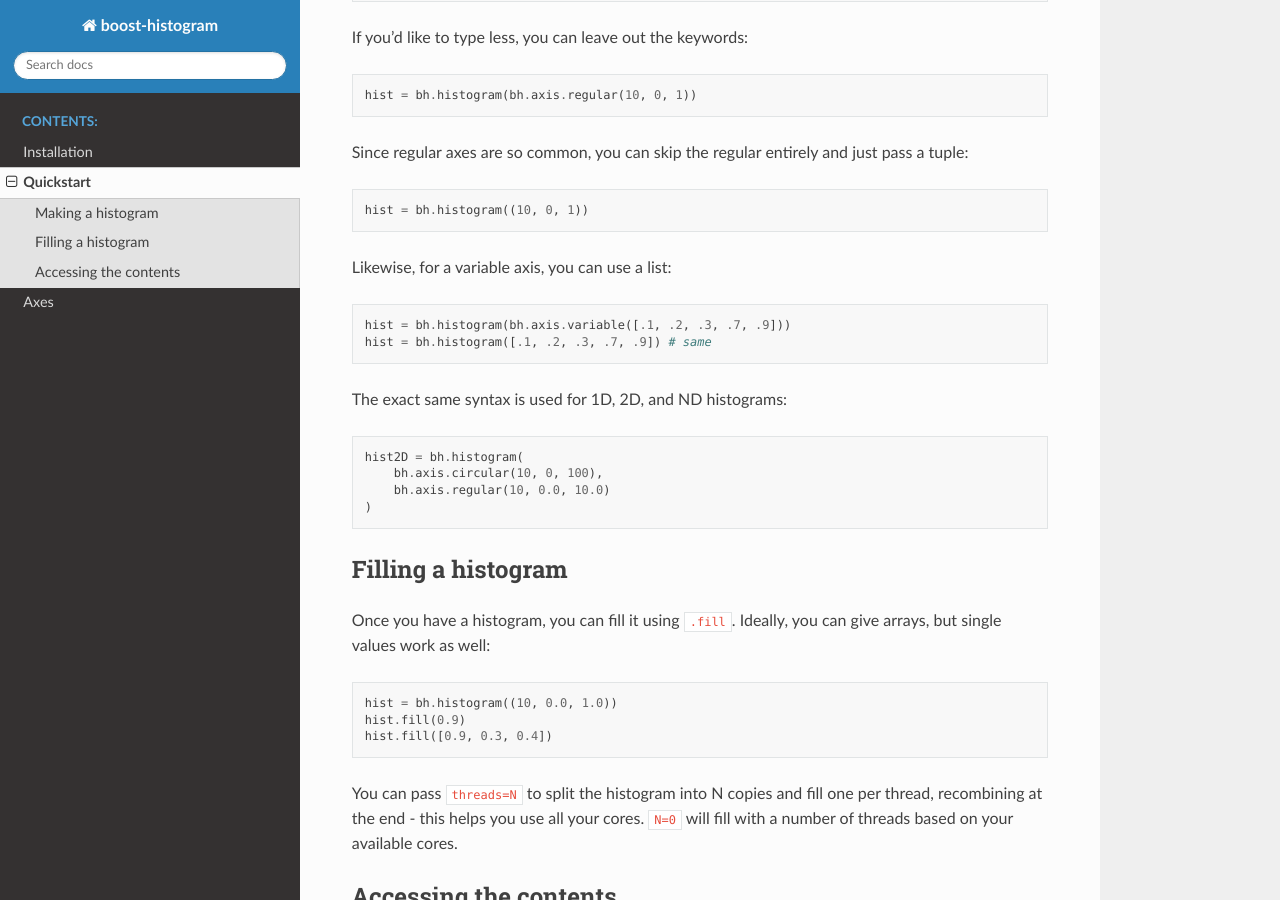
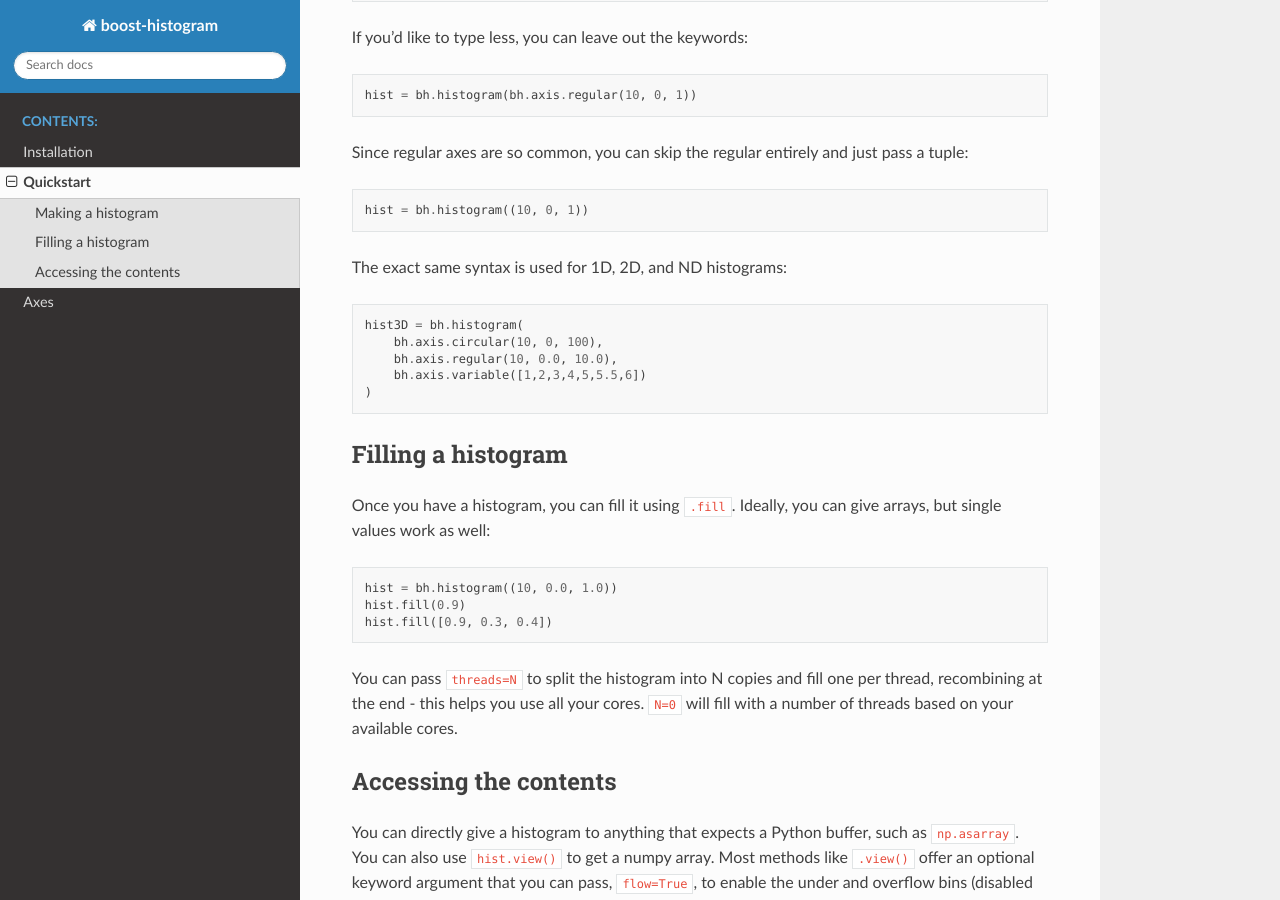
Before and after one commit to scikit-hep/boost-histogram, a Sphinx documentation site: the page built from docs/usage/quickstart.rst, in a window 1280 px wide and 900 px high, scrolled down 817 px. Built offline with Sphinx 7.4.7 and the Read the Docs theme 2.0.0, drawn with Linux system fonts in a browser that asks for light colours; the version number could not be read and is left out.

Commit message:
Dropping removed shortcut from docs

```diff
--- a/docs/usage/quickstart.rst
+++ b/docs/usage/quickstart.rst
@@ -37,20 +37,15 @@ just pass a tuple:
 
    hist = bh.histogram((10, 0, 1))
 
-Likewise, for a variable axis, you can use a list:
-
-.. code:: python
-
-   hist = bh.histogram(bh.axis.variable([.1, .2, .3, .7, .9]))
-   hist = bh.histogram([.1, .2, .3, .7, .9]) # same
 
 The exact same syntax is used for 1D, 2D, and ND histograms:
 
 .. code:: python
 
-   hist2D = bh.histogram(
+   hist3D = bh.histogram(
        bh.axis.circular(10, 0, 100),
-       bh.axis.regular(10, 0.0, 10.0)
+       bh.axis.regular(10, 0.0, 10.0),
+       bh.axis.variable([1,2,3,4,5,5.5,6])
    )
 
 Filling a histogram
```
